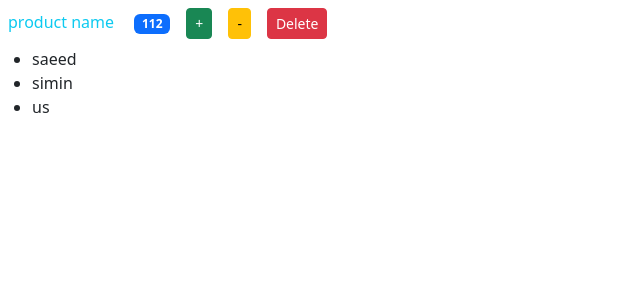
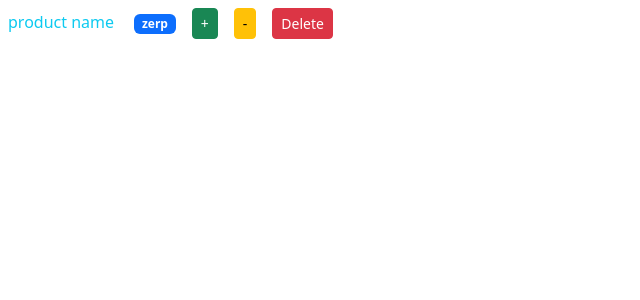
Before and after one commit to SaeedEsmaeelinejad/react-practices, a React (Create React App) app in the folder first-of-first/: page / in a window 1280 px wide. Shown: the top 300 px of the page, without its empty margins (0-640 px from the left). Built offline with nearby package versions, Linux system fonts and the light colour scheme.

Commit message:
using inline if

```diff
--- a/first-of-first/src/components/product.jsx
+++ b/first-of-first/src/components/product.jsx
@@ -1,17 +1,16 @@
-
 const Product = () => {
-    const counter=112;
-    const list=['saeed', 'simin', 'us'];
-    return ( <>
-    <span className="m-2 text-info">product name </span>
-    <span className="m-2 badge bg-primary">{counter}</span>
-    <button className="m-2 btn btn-sm btn-success">+</button>
-    <button className="m-2 btn btn-sm btn-warning">-</button>
-    <button className="m-2 btn btn-sm btn-danger">Delete</button>
-    <ul>
-        {list.map((item, index)=> <li key={index}>{item}</li>)}
-    </ul>
-    </> );
-}
+  const counter = 0;
+  return (
+    <>
+      <span className="m-2 text-info">product name </span>
+      <span className="m-2 badge bg-primary">
+        {counter == 0 ? "zerp" : counter}
+      </span>
+      <button className="m-2 btn btn-sm btn-success">+</button>
+      <button className="m-2 btn btn-sm btn-warning">-</button>
+      <button className="m-2 btn btn-sm btn-danger">Delete</button>
+    </>
+  );
+};
 
 export default Product;
```
